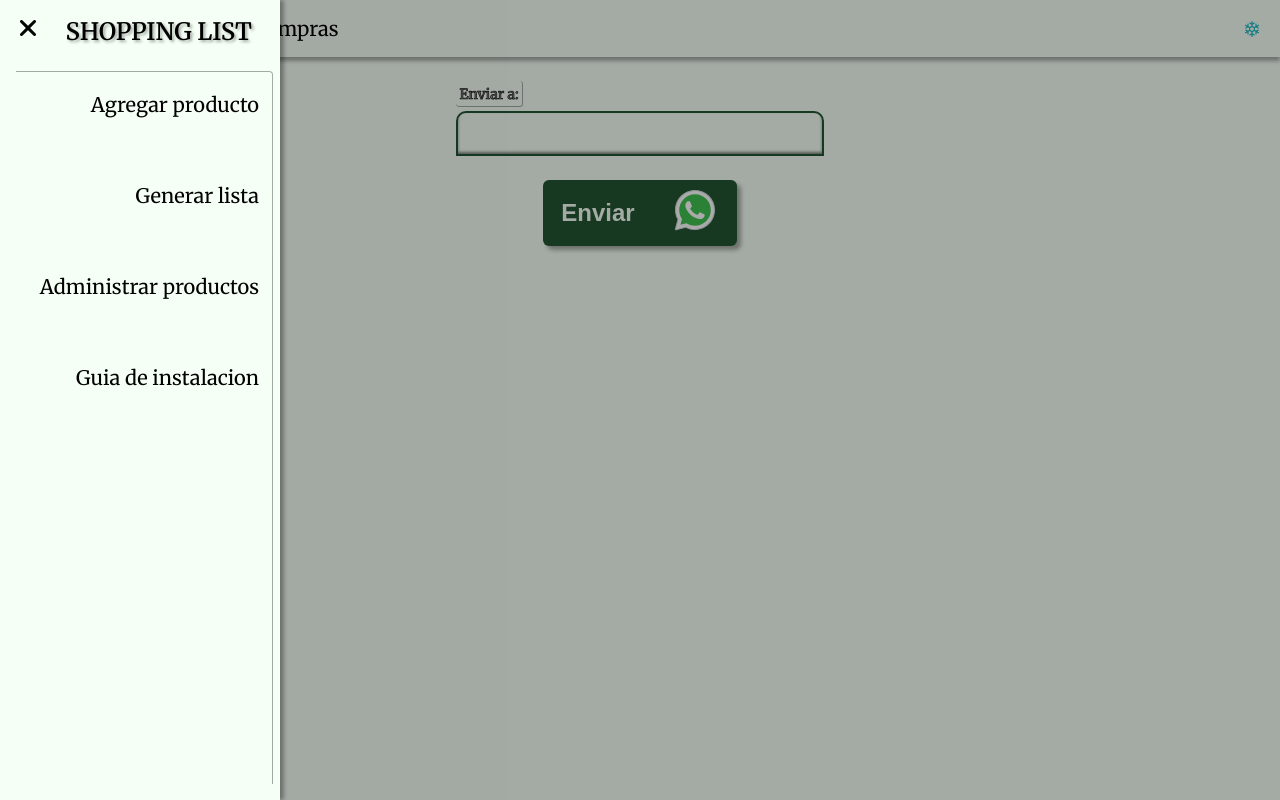
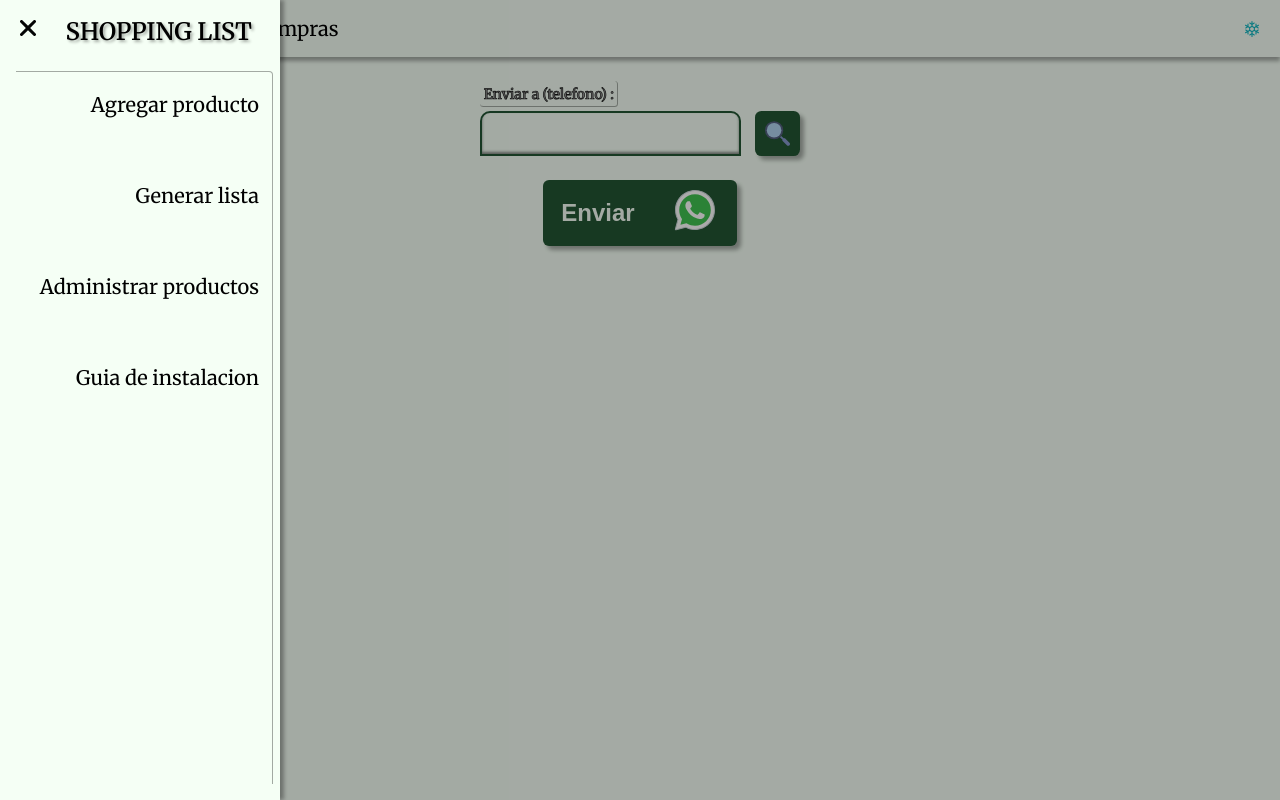
Before and after one commit to bonnce/shopping-list, a React (Create React App) app: page /shopping-list/buildList in a window 1280 px wide. Both pictures are taken after a click on the element 28 px from the left and 28 px from the top of the page. Built offline with nearby package versions, Linux system fonts and the light colour scheme.

Commit message:
select contact

```diff
--- a/src/assets/style/App.css
+++ b/src/assets/style/App.css
@@ -332,6 +332,7 @@
 .button{
   transition: background-color 100ms ease, box-shadow 100ms ease ;
   border: none;
+  cursor: pointer;
 }
 
 .button:active{
@@ -532,6 +533,23 @@
   border-radius: .25em;
 }
 
+.search-button{
+  padding: .25em;
+  border-radius: .5em;
+  font-size: 1.6em;
+  cursor: pointer;
+}
+
+.contact-container input{
+  width: calc(100% - 1.5em);
+}
+
+.error-text{
+  color: #f20;
+  font-size: 1em;
+  font-style: italic;
+}
+
 .install-guide{
   width: 70%;
   padding-bottom: 3em;
--- a/src/components/input/inputText.tsx
+++ b/src/components/input/inputText.tsx
@@ -1,15 +1,21 @@
 import { Theme } from "misc"
-import React, { ChangeEventHandler, useContext, useId, useState } from "react"
+import React, { ChangeEventHandler, useContext, useEffect, useId, useState } from "react"
 
-const InputText = ({name, label, onChange} :
-    {name:string, label:string, onChange?:ChangeEventHandler<HTMLInputElement>})=>{
+const InputText = ({name, label, onChange , defaultValue} :
+    {name:string, label:string, onChange?:ChangeEventHandler<HTMLInputElement>, defaultValue?:string})=>{
     const id = useId()
-    const [value,setValue] = useState('')
+    const [value,setValue] = useState(defaultValue || '')
     const handleChange:ChangeEventHandler<HTMLInputElement> = (e)=>{
         setValue(e.currentTarget.value)
         onChange?.(e)
     }
     const {theme} = useContext(Theme)
+
+    useEffect(()=>{
+        if(defaultValue)
+        setValue(defaultValue)
+    },[defaultValue])
+
     return <div className="container column align-start gap-xsm">
         <label htmlFor={id} className='label-text'>
             {label}
--- a/src/misc/utils.ts
+++ b/src/misc/utils.ts
@@ -24,11 +24,31 @@ const filterBy = <M>(arr:M[], field:keyof M) =>{
   return maped
 }
 
+const getContacts =async () => {
+  if('contacts' in navigator && 'ContactsManager' in window) {
+    const properties = ['name', 'tel'];
+    const options = {multiple: false};
+    try {
+      const contacts = await navigator.contacts.select(properties, options);
+      return contacts
+    } catch (ex) {
+      // Handle any errors here.
+      console.log('was an error', ex)
+    }
+  }else{
+    return 'Your device does not support contact API'
+  }
+}
+
+const getRawPhone = (phone:string) => phone.replace(/\D/g, '').slice(-10);
+
 export{
   handleTotal,
   handleMenu,
   leftRate,
   timeout,
   deleteEquals,
-  filterBy
+  filterBy,
+  getContacts,
+  getRawPhone
 }
--- a/src/pages/shoppingList/send-shopping-list.tsx
+++ b/src/pages/shoppingList/send-shopping-list.tsx
@@ -1,25 +1,46 @@
 import { BasicButton, Icon, Icon2x2, InputText } from "components";
 import { RequiredProduct } from "misc";
+import { ChangeEventHandler, useState } from "react";
 import whatsapp from 'assets/images/whatsapp.svg'
-import { ChangeEvent, ChangeEventHandler, useState } from "react";
+import search from 'assets/images/search.svg'
+import { getContacts, getRawPhone } from "misc/utils";
+import { ContactSelected } from "misc/types";
 
 const SendShoppingList = ({list}:{list:{[key: string]:RequiredProduct[]}})=>{
     const [sendText, setSendText] = useState('')
+    const [contact, setContact] = useState<ContactSelected>()
+    const [errorContact, setErrorContact] = useState<string>()
     const baseWappUrl = 'https://wa.me'
     const stringToSend = Object.entries(list).map(([cat, items]) =>
-            [`${cat}\n`, items.map(ele => ele.name)]).toString().replaceAll(/\n,/gi,'\n').replaceAll(/,/gi,', ')
-
+            [`*${cat.toUpperCase()}*\n`, items.map(ele =>  ele.name)]).toString().replaceAll(/\n,|,/g,'\n')
     const handleChange:ChangeEventHandler<HTMLInputElement> = (e) =>{
         setSendText(e.currentTarget.value)
     }
 
     const handleClick = ()=>{
-        const encodeMessage = encodeURI(stringToSend)
+        const encodeMessage = encodeURIComponent(stringToSend)
         const finalUrl = `${baseWappUrl}/54${sendText}?text=${encodeMessage}`
         window.open(finalUrl)
     }
+
+    const handleContact = async ()=>{
+        const contactResult = await getContacts()
+        if(Array.isArray(contactResult)){
+            setContact(contactResult[0])
+            const phone = contactResult && getRawPhone(contactResult[0].tel?.[0] || '')
+            setSendText(phone || '')
+        }
+        else
+        setErrorContact(contactResult)
+    }
+
     return <div className="container column  gap-md ">
-        <InputText name='send-text' label="Enviar a:" onChange={handleChange} />
+        <div className="container gap-sm align-end contact-container">
+            <InputText name='send-text' label={`Enviar a ${contact && contact.name ? contact.name[0] : '(telefono)'} :`}
+            onChange={handleChange} defaultValue={contact && getRawPhone(contact.tel?.[0] || '')} />
+            <BasicButton className="search-button" onClick={handleContact} ><Icon2x2 icon={search} alt="search" /></BasicButton>
+        </div>
+        {errorContact && <p className="error-text">{errorContact}</p>}
         <BasicButton className="send-button container gap-sm" onClick={handleClick} >Enviar
         <Icon icon={whatsapp} alt="whatsapp" />
         </BasicButton>
```
Also changed, not shown: src/misc/types.d.ts (+20 -1 lines), src/assets/images/search.svg (added).
